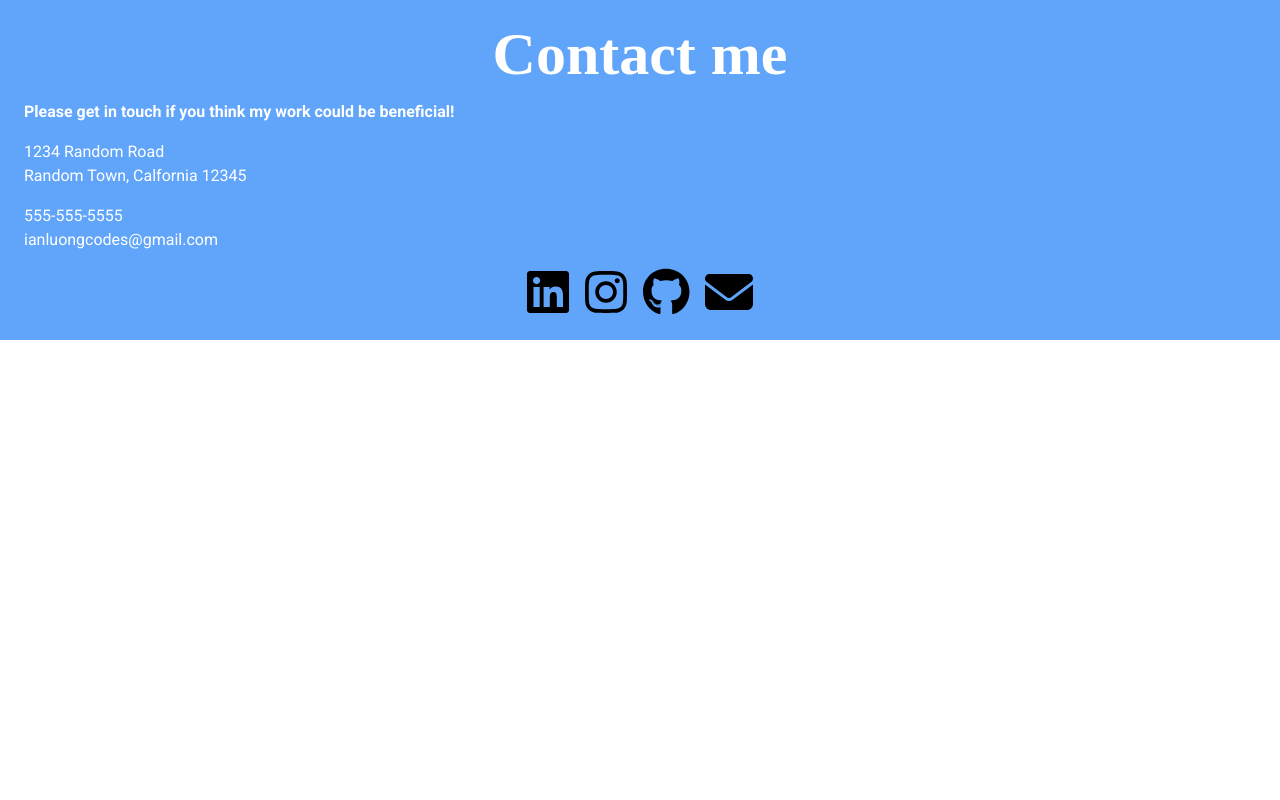
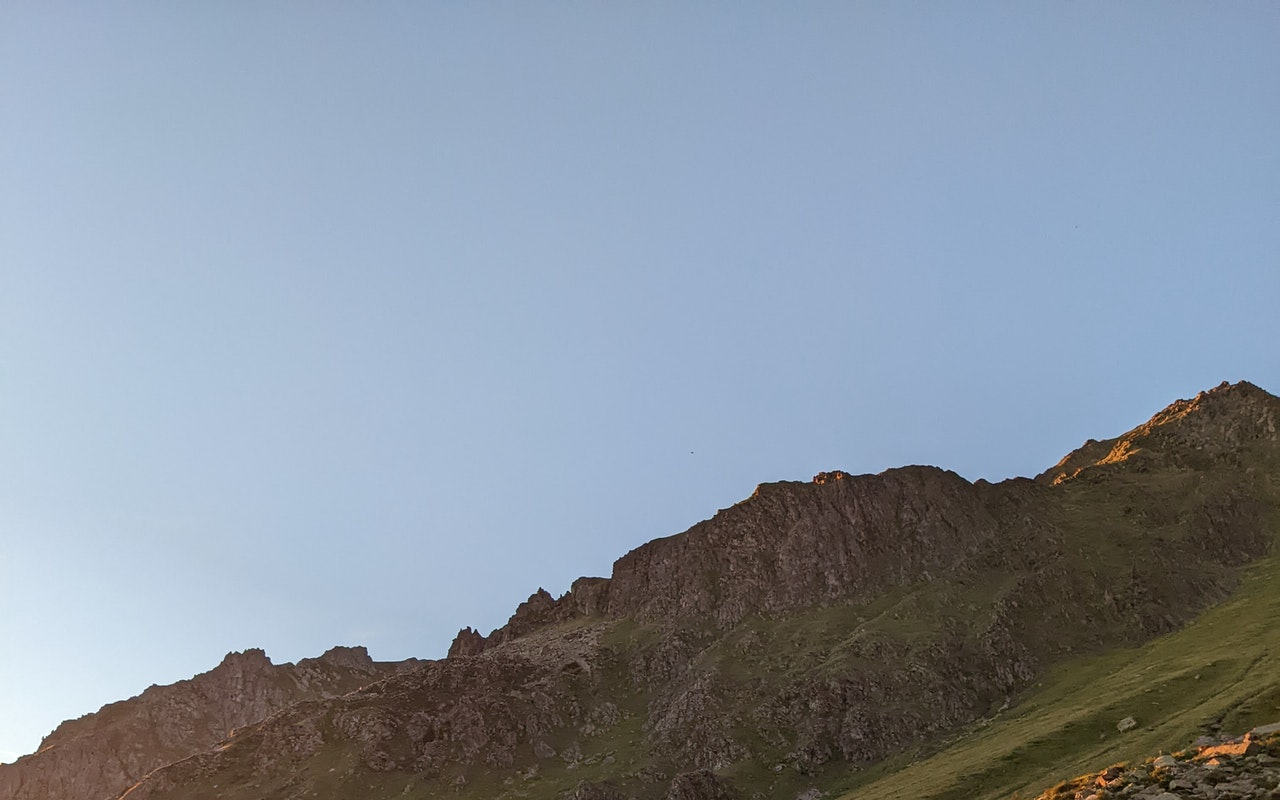
Before and after one commit to IanLuong/ianluong.github.io, a JavaScript app: page / in a window 1280 px wide. Shown: the top 800 px of the page. Built offline with nearby package versions, Linux system fonts and the light colour scheme; the HTML template or start-up script is replaced by a standard one; a web font is replaced by a local one.

Commit message:
Set up Hero component

```diff
--- a/src/App.js
+++ b/src/App.js
@@ -1,7 +1,11 @@
-import Footer from "./components/Footer"
+import Hero from "./components/Hero";
+import Footer from "./components/Footer";
 
 export default function App() {
   return (
-    <Footer />
+    <>
+      <Hero />
+      <Footer />
+    </>
   );
 }
--- /dev/null
+++ b/src/components/Hero.js
@@ -0,0 +1,7 @@
+import portrait from "../img/pexels-kassandre-pedro-12798416.jpg"
+
+export default function Hero() {
+    return (
+        <img src={portrait} />
+    )
+}
```
Also changed, not shown: src/img/pexels-kassandre-pedro-12798416.jpg (added).
